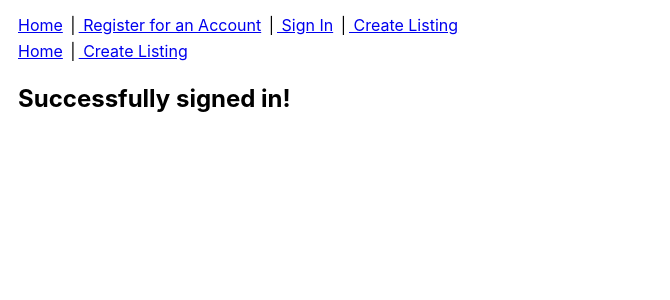
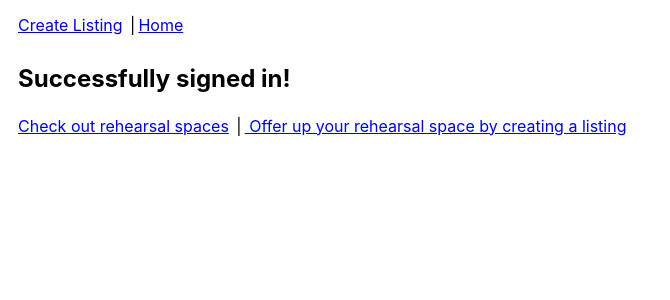
Before and after one commit to sarahdrew/rehearsalspace-client, a React (Create React App) app: page /signed-in in a window 1280 px wide. Shown: the top 300 px of the page, without its empty margins (0-670 px from the left). Built offline with nearby package versions, Linux system fonts and the light colour scheme.

Commit message:
added clearer phrasing to the form, changed the Nav bar

```diff
--- a/src/App.js
+++ b/src/App.js
@@ -22,24 +22,14 @@ export default class App extends Component {
     this.state = {
       listings: [],
       listing: '',
-      booked: false,
       setListing: (listing) => {
         this.setState({ listing: listing });
       },
       setListings: (listings) => {
         this.setState({ listings: listings })
       },
-      bookedListing: (listing) => {
-        this.setState({ booked: true })
-      }
+
     }
-
-
-  }
-
-  compononentDidMount() {
-    this.loadData();
-
   }
 
 
@@ -51,29 +41,6 @@ export default class App extends Component {
     this.props.history.push(`/booked-listing/`)
   }
 
-
-  loadData() {
-    fetch(`${config.API_ENDPOINT}/listings`)
-      .then(res => {
-
-        return res;
-      })
-      .then(res => res.json())
-      .then(responseJson => {
-        // console.log(`in App.js responseJson to put on the page: `, responseJson)
-        return responseJson
-      })
-      .then(responseJson => {
-        // console.log(`App response json in listings: `, { listings: responseJson })
-        this.setState({ listings: responseJson })
-
-      })
-
-      .catch(error => {
-        console.error({ error });
-      });
-  }
-
   handleDeleteListing = listingId => {
     this.setState({
       listings: this.state.listings.filter(listing => listing.id !== listingId)
@@ -81,6 +48,8 @@ export default class App extends Component {
   }
 
   render() {
+
+
     return (
       <div className="App" >
 
@@ -104,8 +73,9 @@ export default class App extends Component {
         </ListingContext.Provider>
 
       </div>
+    )
 
-    );
+
   }
 
 }
--- a/src/CreateListing/CreateListing.js
+++ b/src/CreateListing/CreateListing.js
@@ -101,6 +101,7 @@ export default class CreateListing extends Component {
         return (
             <section className="create-listing">
                 <h1>Offer your space</h1>
+                <p>You can create your listing as a signed in user. Enter in your information on your space below and see if it matches the needs of a performer in your communitiy!</p>
                 <ListingsForm onSubmit={this.handleSubmit}>
                     <div className="field">
                         <label htmlFor="location">Location:</label>
--- a/src/Listings/Listings.js
+++ b/src/Listings/Listings.js
@@ -3,10 +3,18 @@ import ListingContext from '../contexts/ListingContext';
 import ListingApiService from '../services/listing-api-service';
 import { Section } from '../Utils/Utils';
 // import ListingPage from '../ListingPage/ListingPage'
+import LoadingPage from '../LoadingPage/LoadingPage';
 import ListingListItem from '../ListingListItem/ListingListItem'
 
 
 export default class Listings extends Component {
+
+    constructor(props) {
+        super(props);
+        this.state = {
+            loading: true
+        }
+    }
 
     static defaultProps = {
         onDeleteNotes: () => { }
@@ -21,7 +29,7 @@ export default class Listings extends Component {
 
     componentDidMount() {
         ListingApiService.getAllListings()
-            .then(data => { console.log(data); this.context.setListings(data); })
+            .then(data => { console.log(data); this.context.setListings(data); this.setState({ loading: false }) })
             .catch(e => console.error(e))
 
     }
@@ -42,6 +50,7 @@ export default class Listings extends Component {
     render() {
         const { error } = this.context
         return (
+            this.state.loading ? <LoadingPage /> :
                 <>
                     <h2>RehearsalSpace Listings</h2>
                     <h3>Find a space in your city to use for rehearsal!</h3>
--- /dev/null
+++ b/src/LoadingPage/LoadingPage.js
@@ -0,0 +1,10 @@
+import React, { Component } from 'react';
+import './LoadingPage.css'
+
+export default class LoadingPage extends Component {
+    render() {
+        return (
+            <h2>LOADING . . . </h2>
+        )
+    }
+}
--- a/src/Nav/Nav.js
+++ b/src/Nav/Nav.js
@@ -3,20 +3,17 @@ import { Link } from "react-router-dom";
 //import Content from "./Content";
 // import "./Nav.css";
 
-// example of how to have nav bar toggle: { localStorage.getItem('tokenKey') ?
-//'<Link to="/">Create Listing</Link> | <Link to="/logout">Logout</Link>'
-//: '<Link to="/register">Register</Link> |
-//<Link to="/login">Login</Link>'}
-
 export default class Nav extends Component {
     render() {
         return (
-            <>
-                <Link to="/">Home</Link> |
-                <Link to="/registration-form"> Register for an Account</Link> |
-                <Link to="/sign-in"> Sign In</Link> |
-                <Link to="/create-listing"> Create Listing </Link>
-            </>
+
+            localStorage.getItem('tokenKey') ? <>
+                < Link to="/" > Home</Link > |
+    <Link to="/registration-form"> Register for an Account</Link> |
+    <Link to="/sign-in"> Sign In</Link> | <Link to="/create-listing">Create Listing</Link>
+            </> : <><Link to="/create-listing">Create Listing</Link> |
+            <Link to="/">Home</Link></>
+
         );
     }
 }
--- a/src/SignedIn/SignedIn.js
+++ b/src/SignedIn/SignedIn.js
@@ -6,9 +6,9 @@ export default class SignedIn extends Component {
         return (
 
             <>
-                <Link to="/">Home</Link> |
-                <Link to="/create-listing"> Create Listing </Link>
                 <h2>Successfully signed in!</h2>
+                <Link to="/">Check out rehearsal spaces</Link> |
+                <Link to="/create-listing"> Offer up your rehearsal space by creating a listing </Link>
 
             </>
         )
```
Also changed, not shown: src/LoadingPage/LoadingPage.css (added). Lines whose indentation alone changed are shown as unchanged.
